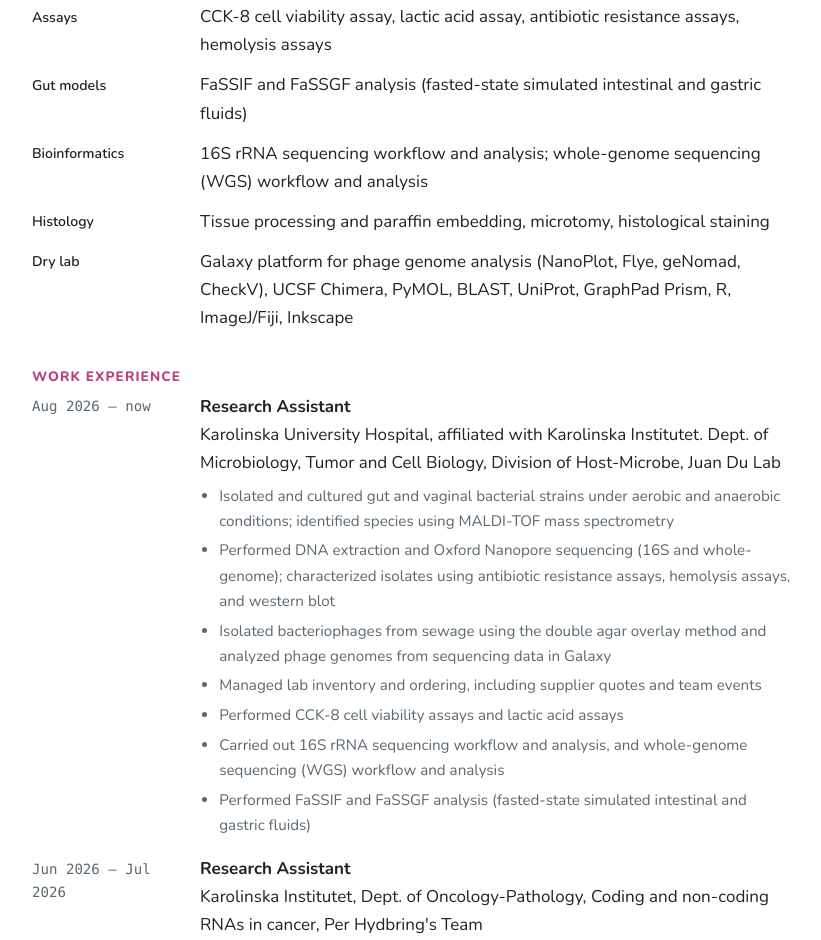
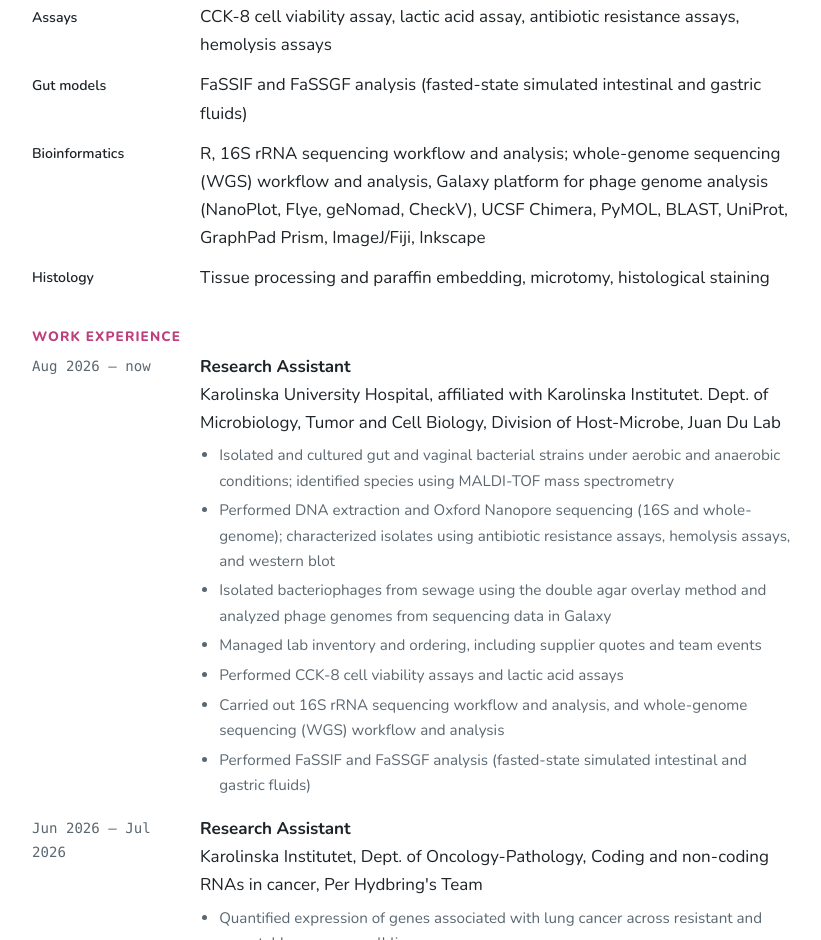
Before and after one commit to linnea-ki/my-site, a plain HTML site: page index.html in a window 1280 px wide. Shown: the part 2820-3760 px from the top of the page, without its empty margins (228-1049 px from the left). Drawn offline with nearby package versions, Linux system fonts and the light colour scheme.

Commit message:
Update bioinformatics tools in index.html
Expanded bioinformatics section with additional tools and workflows.

```diff
--- a/index.html
+++ b/index.html
@@ -173,11 +173,9 @@
             <dt>Gut models</dt>
             <dd>FaSSIF and FaSSGF analysis (fasted-state simulated intestinal and gastric fluids)</dd>
             <dt>Bioinformatics</dt>
-            <dd>16S rRNA sequencing workflow and analysis; whole-genome sequencing (WGS) workflow and analysis</dd>
+            <dd>R, 16S rRNA sequencing workflow and analysis; whole-genome sequencing (WGS) workflow and analysis, Galaxy platform for phage genome analysis (NanoPlot, Flye, geNomad, CheckV), UCSF Chimera, PyMOL, BLAST, UniProt, GraphPad Prism, ImageJ/Fiji, Inkscape</dd>
             <dt>Histology</dt>
             <dd>Tissue processing and paraffin embedding, microtomy, histological staining</dd>
-            <dt>Dry lab</dt>
-            <dd>Galaxy platform for phage genome analysis (NanoPlot, Flye, geNomad, CheckV), UCSF Chimera, PyMOL, BLAST, UniProt, GraphPad Prism, R, ImageJ/Fiji, Inkscape</dd>
           </dl>
         </div>
 
```
